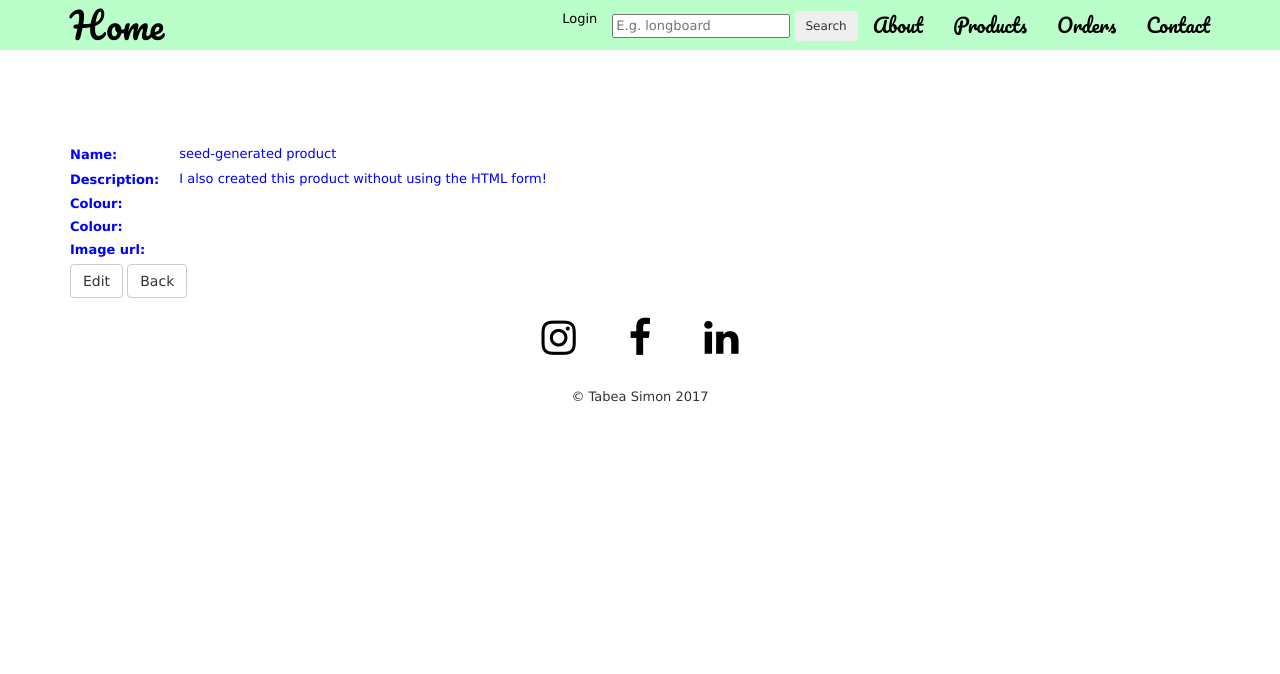
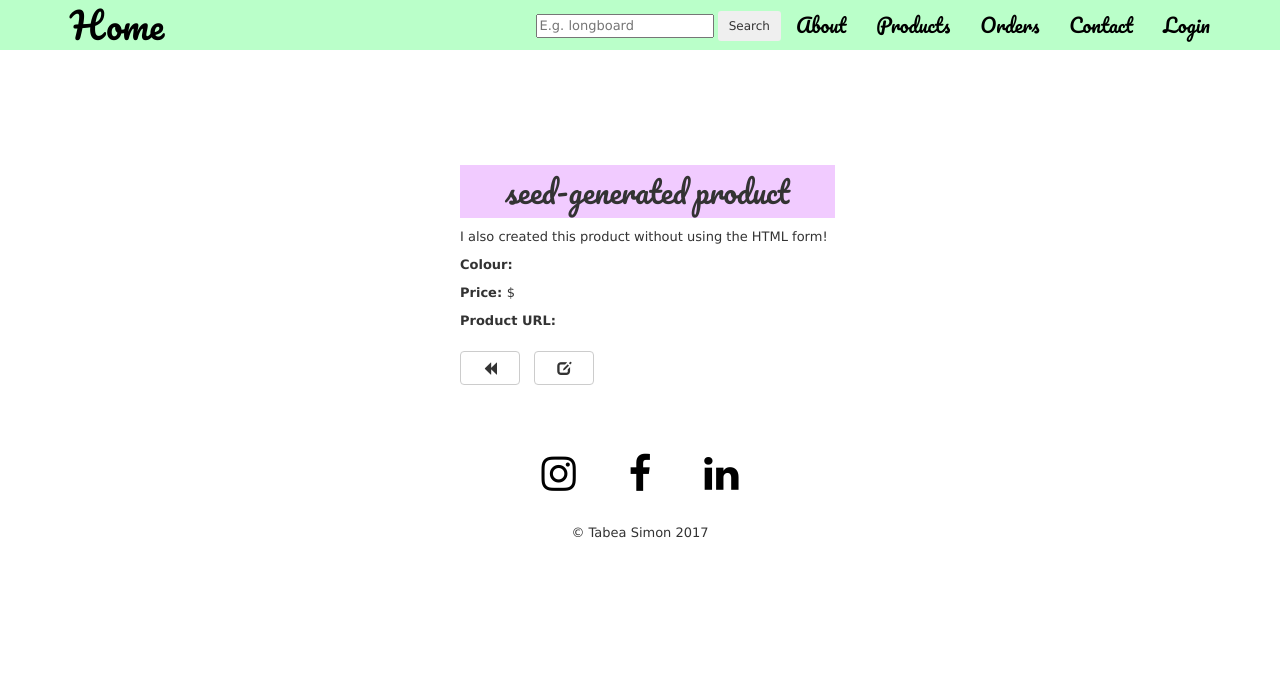
Before and after one commit to tabea89/Surf-App---Final, a Rails app: page /products/1 in a window 1280 px wide. Shown: the top 674 px of the page. Run offline with Rails 7, Linux system fonts and the light colour scheme; data comes from the database, SQL or seed files in the repository; style sheets or scripts are compiled from the project's sources; some libraries are stand-ins or nearby versions.

Commit message:
5.7 Comment model and show styling

```diff
--- a/app/assets/stylesheets/application.css
+++ b/app/assets/stylesheets/application.css
@@ -233,6 +233,26 @@
   padding-bottom: 15px;
 }
 
+/*Show Product*/
+
+.product_header {
+  font-family: 'Pacifico', cursive;
+  background-color: #f1cbff;
+  width: 50%;
+  padding: 10px 15px;
+  text-align: center;
+}
+
+.show_btn {
+  margin-top: 20px;
+  margin-bottom: 50px;
+}
+
+.show_edit {
+  width: 60px;
+  margin-right: 10px;
+}
+
 
 /*Footer*/
 
--- /dev/null
+++ b/app/models/comment.rb
@@ -0,0 +1,6 @@
+class Comment < ApplicationRecord
+  belongs_to :user
+  belongs_to :product
+
+  scope :rating_desc, -> { order(rating: :desc) }
+end
--- a/app/models/product.rb
+++ b/app/models/product.rb
@@ -1,5 +1,6 @@
 class Product < ApplicationRecord
 	has_many :orders
+	has_many :comments
 
 	def self.search(search_term)
 		if Rails.env == "development"
@@ -8,4 +9,8 @@
           Product.where("name ilike ?", "%#{search_term}%")
         end
     end
+
+    def highest_rating_comment
+      comments.rating_desc.first
+    end
 end
--- a/app/models/user.rb
+++ b/app/models/user.rb
@@ -1,4 +1,5 @@
 class User < ApplicationRecord
+	has_many :comments
   # Include default devise modules. Others available are:
   # :confirmable, :lockable, :timeoutable and :omniauthable
   devise :database_authenticatable, :registerable,
--- a/app/views/layouts/application.html.erb
+++ b/app/views/layouts/application.html.erb
@@ -44,9 +44,7 @@
             <li class="nav_link"><%= link_to "Products", products_path %></li>
             <li class="nav_link"><%= link_to "Orders", orders_path %></li>
             <li class="nav_link"><%= link_to "Contact", contact_path %></li>
-          </ul>
-          <ul class="nav pull-right">
-            <li>
+            <li class="nav_link">
               <% if user_signed_in? %>
                 <%= link_to('Logout', destroy_user_session_path, method: :delete) %>
               <% else %>
--- a/app/views/products/_product.html.erb
+++ b/app/views/products/_product.html.erb
@@ -2,11 +2,11 @@
   <% if product.image_url %>
   <%= image_tag(product.image_url, class:"img-responsive") %>
   <% end %>
-  <a href="#"><h1><%= product.name %></h1></a>
+  <h1><%= link_to product.name, product %></h1>
   <p><%= product.description %></p>
   <p>Colour: <%= product.colour %></p>
   <p>Price: <%= product.price %> $</p><hr>
-  <%= link_to 'Show', product, class: 'edit_product btn btn-neutral' %>
-  <%= link_to 'Edit', edit_product_path(product), class: 'edit_product btn btn-neutral' %>
+  <%= link_to 'Show', product, class: 'edit_product btn btn-default' %>
+  <%= link_to 'Edit', edit_product_path(product), class: 'edit_product btn btn-default' %>
   <%= link_to 'Destroy', product, method: :delete, data: { confirm: 'Are you sure?' }, class: 'edit_product btn btn-danger' %></button>
 </div><!-- /col -->
--- a/app/views/products/show.html.erb
+++ b/app/views/products/show.html.erb
@@ -1,32 +1,27 @@
 <div class="container show_product">
   <p id="notice"><%= notice %></p>
 
-    <div class="product_info">
-      <table>
-      	<tr>
-      	  <th><strong>Name:</strong></th>
-		      <td><%= @product.name %></td>
-    		</tr>
-    		<tr>
-    		  <th><strong>Description:</strong></th>
-    		  <td><%= @product.description %></td>
-		    </tr>
-        <tr>
-          <th><strong>Colour:</strong></th>
-          <td><%= @product.colour %></td>
-        </tr>
-        <tr>
-          <th><strong>Colour:</strong></th>
-          <td><%= @product.price %></td>
-        </tr>
-		    <tr>
-    		  <th><strong>Image url:</strong></th>
-    		  <td><%= @product.image_url %></td>
-        </tr>
-        </table>
+  <div class="row">
+    <div class="col-md-4 col-sm-12">
+      <% if @product.image_url %>
+        <%= image_tag(@product.image_url, class:"img-responsive") %>
+      <% end %>
     </div>
 
-  <%= link_to 'Edit', edit_product_path(@product), class: 'btn btn-default' %>
-  <%= link_to 'Back', products_path, class: 'btn btn-default' %>
+    <div class="col-md-8 col-sm-12">
+      <div class="product_info">
+        <h2 class="product_header"><%= @product.name %></h2>
+      	<p><%= @product.description %>
+        <p><strong>Colour: </strong><%= @product.colour %></p>
+        <p><strong>Price: </strong><%= @product.price %> $</p>
+      	<p><strong>Product URL: </strong><%= @product.image_url %></p>
+      </div>
+
+      <div class="show_btn">
+        <%= link_to '', products_path, class: 'show_edit btn btn-default glyphicon glyphicon-backward' %>
+        <%= link_to '', edit_product_path(@product), class: 'show_edit btn btn-default glyphicon glyphicon-edit' %>
+      </div>
+
+    </div>
 
 </div>
```
Also changed, not shown: db/migrate/20180104110128_create_comments.rb (added, +12 -0 lines), db/schema.rb.
